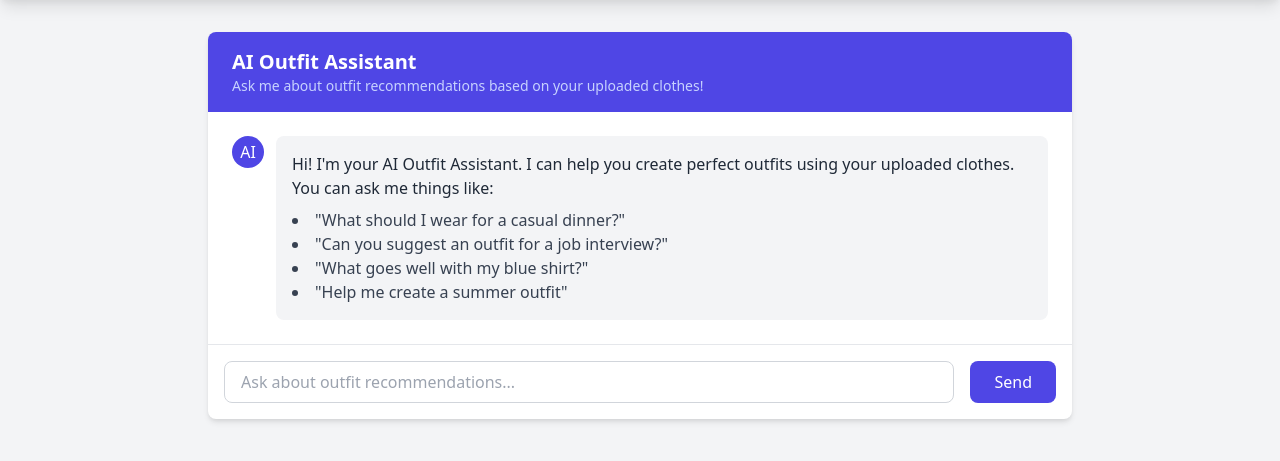
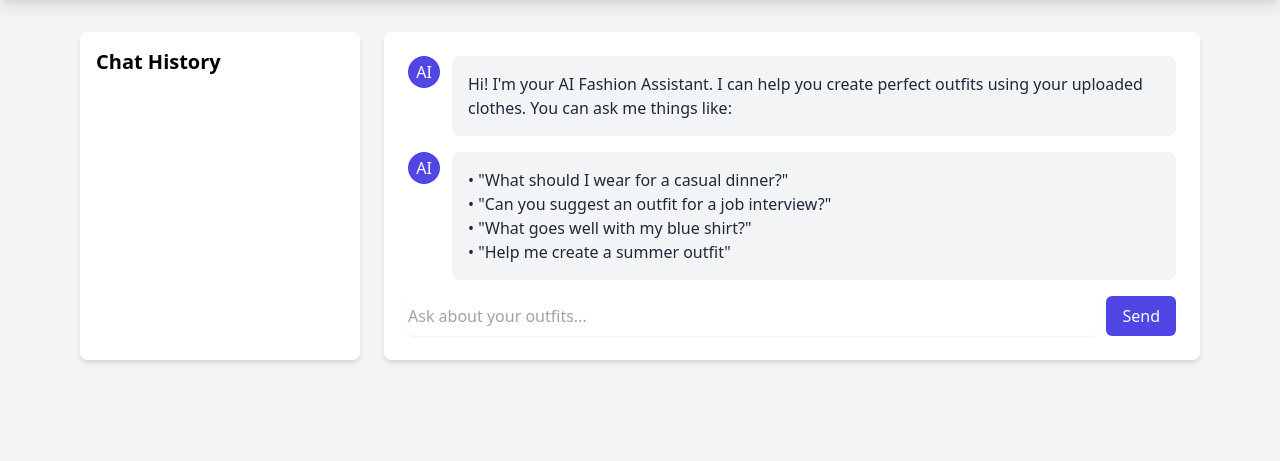
Before and after one commit to anushil7a/OutfitGenie, a Flask app: page /chat in a window 1280 px wide. Shown: the part 60-521 px from the top of the page. Run offline with Flask 3, Linux system fonts and the light colour scheme; the visitor is signed in with stand-in values (Sample User, id 1); data that the repository does not hold is empty; some libraries are stand-ins or nearby versions.

Commit message:
added chat history

```diff
--- a/app.py
+++ b/app.py
@@ -59,8 +59,10 @@ class User(UserMixin, db.Model):
     password_hash = db.Column(db.String(128))
     height = db.Column(db.Float)
     weight = db.Column(db.Float)
+    gender = db.Column(db.String(20))
     preferences = db.Column(db.JSON)
     outfits = db.relationship('Outfit', backref='user', lazy=True)
+    chats = db.relationship('Chat', backref='user', lazy=True)
 
     def set_password(self, password):
         self.password_hash = generate_password_hash(password)
@@ -78,6 +80,20 @@ class Outfit(db.Model):
     weather = db.Column(db.JSON)
     created_at = db.Column(db.DateTime, default=datetime.utcnow)
     rating = db.Column(db.Integer)
+
+class Chat(db.Model):
+    id = db.Column(db.Integer, primary_key=True)
+    user_id = db.Column(db.Integer, db.ForeignKey('user.id'), nullable=False)
+    messages = db.Column(db.JSON)  # List of messages with sender and text
+    created_at = db.Column(db.DateTime, default=datetime.utcnow)
+    updated_at = db.Column(db.DateTime, default=datetime.utcnow, onupdate=datetime.utcnow)
+
+    def to_dict(self):
+        return {
+            'id': self.id,
+            'preview': self.messages[0]['text'][:50] + '...' if self.messages else 'New Chat',
+            'timestamp': self.created_at.isoformat()
+        }
 
 @login_manager.user_loader
 def load_user(user_id):
@@ -260,6 +276,7 @@ def save_preferences():
     data = request.json
     current_user.height = data.get('height')
     current_user.weight = data.get('weight')
+    current_user.gender = data.get('gender')
 
     # Get selected styles
     styles = data.get('styles', [])
@@ -267,7 +284,8 @@ def save_preferences():
     # If there's a custom style, add it to the list and store it separately
     other_style = data.get('other_style')
     if other_style and other_style.strip():
-        styles.append('other')  # Add 'other' to the styles list
+        if 'other' not in styles:
+            styles.append('other')  # Add 'other' to the styles list if not already present
         current_user.preferences = {
             'styles': styles,
             'custom_style': other_style.strip()
@@ -380,11 +398,30 @@ def generate_outfit_recommendations(occasion, weather, user_preferences):
 def chat():
     return render_template('chat.html')
 
+@app.route('/chat-history')
+@login_required
+def get_chat_history():
+    chats = Chat.query.filter_by(user_id=current_user.id).order_by(Chat.updated_at.desc()).all()
+    return jsonify({
+        'chats': [chat.to_dict() for chat in chats]
+    })
+
+@app.route('/chat/<int:chat_id>')
+@login_required
+def get_chat(chat_id):
+    chat = Chat.query.get_or_404(chat_id)
+    if chat.user_id != current_user.id:
+        return jsonify({'error': 'Unauthorized'}), 403
+    return jsonify({
+        'messages': chat.messages
+    })
+
 @app.route('/chat', methods=['POST'])
 @login_required
 def chat_message():
     data = request.json
     message = data.get('message', '').strip()
+    chat_id = data.get('chat_id')  # Get chat_id from request if it exists
 
     if not message:
         return jsonify({'error': 'Message is required'}), 400
@@ -421,8 +458,7 @@ Format your response as JSON with two fields:
 
 Response:"""
 
-        print("Sending request to OpenAI...")
-        # Get AI response using the new client
+        # Get AI response
         response = client.chat.completions.create(
             model="gpt-3.5-turbo",
             messages=[
@@ -433,11 +469,31 @@ Response:"""
         )
 
         ai_response = response.choices[0].message.content
-        print("Received response from OpenAI")
 
         try:
             # Try to parse the response as JSON
             response_data = json.loads(ai_response)
+
+            # Get or create chat
+            if chat_id:
+                chat = Chat.query.get(chat_id)
+                if not chat or chat.user_id != current_user.id:
+                    chat = Chat(user_id=current_user.id, messages=[])
+            else:
+                chat = Chat(user_id=current_user.id, messages=[])
+
+            # Add new messages
+            chat.messages.extend([
+                {'sender': 'You', 'text': message},
+                {'sender': 'AI', 'text': response_data['response']}
+            ])
+
+            db.session.add(chat)
+            db.session.commit()
+
+            # Add chat_id to response
+            response_data['chat_id'] = chat.id
+
             return jsonify(response_data)
         except json.JSONDecodeError:
             # If parsing fails, return the raw response
--- a/static/js/chat.js
+++ b/static/js/chat.js
@@ -1,101 +1,25 @@
-document.addEventListener('DOMContentLoaded', function() {
+document.addEventListener('DOMContentLoaded', () => {
     const chatForm = document.getElementById('chat-form');
     const messageInput = document.getElementById('message-input');
     const chatMessages = document.getElementById('chat-messages');
-    const csrfToken = document.querySelector('meta[name="csrf-token"]').getAttribute('content');
+    const chatHistory = document.getElementById('chat-history');
+    let currentChatId = null;
 
-    // Scroll to bottom of chat
-    function scrollToBottom() {
-        chatMessages.scrollTop = chatMessages.scrollHeight;
-    }
+    // Add welcome message
+    addMessage('AI', 'Hi! I\'m your AI Fashion Assistant. I can help you create perfect outfits using your uploaded clothes. You can ask me things like:', true);
+    addMessage('AI', '• "What should I wear for a casual dinner?"\n• "Can you suggest an outfit for a job interview?"\n• "What goes well with my blue shirt?"\n• "Help me create a summer outfit"', true);
 
-    // Add message to chat
-    function addMessage(message, isUser = true) {
-        const messageDiv = document.createElement('div');
-        messageDiv.className = 'flex items-start space-x-3';
-
-        const avatarDiv = document.createElement('div');
-        avatarDiv.className = 'flex-shrink-0';
-
-        const avatar = document.createElement('div');
-        avatar.className = isUser ? 'w-8 h-8 rounded-full bg-gray-600 flex items-center justify-center text-white' : 'w-8 h-8 rounded-full bg-indigo-600 flex items-center justify-center text-white';
-        avatar.textContent = isUser ? 'You' : 'AI';
-
-        const contentDiv = document.createElement('div');
-        contentDiv.className = 'flex-1 bg-gray-100 rounded-lg p-4';
-
-        const messageText = document.createElement('p');
-        messageText.className = 'text-gray-800';
-        messageText.textContent = message;
-
-        avatarDiv.appendChild(avatar);
-        contentDiv.appendChild(messageText);
-        messageDiv.appendChild(avatarDiv);
-        messageDiv.appendChild(contentDiv);
-
-        chatMessages.appendChild(messageDiv);
-        scrollToBottom();
-    }
-
-    // Add AI response with images
-    function addAIResponse(response, imageUrls = []) {
-        const messageDiv = document.createElement('div');
-        messageDiv.className = 'flex items-start space-x-3';
-
-        const avatarDiv = document.createElement('div');
-        avatarDiv.className = 'flex-shrink-0';
-
-        const avatar = document.createElement('div');
-        avatar.className = 'w-8 h-8 rounded-full bg-indigo-600 flex items-center justify-center text-white';
-        avatar.textContent = 'AI';
-
-        const contentDiv = document.createElement('div');
-        contentDiv.className = 'flex-1 bg-gray-100 rounded-lg p-4';
-
-        const messageText = document.createElement('p');
-        messageText.className = 'text-gray-800';
-        messageText.textContent = response;
-
-        avatarDiv.appendChild(avatar);
-        contentDiv.appendChild(messageText);
-
-        // Add images if available
-        if (imageUrls && imageUrls.length > 0) {
-            const imageGrid = document.createElement('div');
-            imageGrid.className = 'mt-4 grid grid-cols-2 gap-4';
-
-            imageUrls.forEach(url => {
-                const imgContainer = document.createElement('div');
-                imgContainer.className = 'relative';
-
-                const img = document.createElement('img');
-                img.src = url;
-                img.alt = 'Recommended outfit';
-                img.className = 'w-full h-48 object-cover rounded-lg';
-
-                imgContainer.appendChild(img);
-                imageGrid.appendChild(imgContainer);
-            });
-
-            contentDiv.appendChild(imageGrid);
-        }
-
-        messageDiv.appendChild(avatarDiv);
-        messageDiv.appendChild(contentDiv);
-
-        chatMessages.appendChild(messageDiv);
-        scrollToBottom();
-    }
+    // Load chat history
+    loadChatHistory();
 
     // Handle form submission
-    chatForm.addEventListener('submit', async function(e) {
+    chatForm.addEventListener('submit', async (e) => {
         e.preventDefault();
-
         const message = messageInput.value.trim();
         if (!message) return;
 
         // Add user message to chat
-        addMessage(message);
+        addMessage('You', message);
         messageInput.value = '';
 
         try {
@@ -103,25 +27,114 @@ document.addEventListener('DOMContentLoaded', function() {
                 method: 'POST',
                 headers: {
                     'Content-Type': 'application/json',
-                    'X-CSRFToken': csrfToken
+                    'X-CSRFToken': document.querySelector('meta[name="csrf-token"]').content
                 },
-                body: JSON.stringify({ message })
+                body: JSON.stringify({
+                    message,
+                    chat_id: currentChatId  // Include current chat ID if it exists
+                })
             });
 
             const data = await response.json();
 
             if (response.ok) {
-                // Add AI response with images
-                addAIResponse(data.response, data.image_urls);
+                // Update current chat ID
+                currentChatId = data.chat_id;
+
+                // Add AI response to chat
+                addMessage('AI', data.response, true);
+
+                // If there are recommended images, display them
+                if (data.image_urls && data.image_urls.length > 0) {
+                    const imageContainer = document.createElement('div');
+                    imageContainer.className = 'mt-4 grid grid-cols-2 gap-4';
+                    data.image_urls.forEach(url => {
+                        const img = document.createElement('img');
+                        img.src = url;
+                        img.className = 'w-full h-48 object-cover rounded-lg';
+                        imageContainer.appendChild(img);
+                    });
+                    chatMessages.appendChild(imageContainer);
+                }
+
+                // Update chat history
+                loadChatHistory();
             } else {
-                addMessage('Sorry, I encountered an error. Please try again.', false);
+                addMessage('AI', 'Sorry, I encountered an error. Please try again.', true);
             }
         } catch (error) {
             console.error('Error:', error);
-            addMessage('Sorry, I encountered an error. Please try again.', false);
+            addMessage('AI', 'Sorry, I encountered an error. Please try again.', true);
         }
     });
 
-    // Initial scroll to bottom
-    scrollToBottom();
+    // Function to add a message to the chat
+    function addMessage(sender, text, isAI = false) {
+        const messageDiv = document.createElement('div');
+        messageDiv.className = 'flex items-start space-x-3';
+
+        const avatar = document.createElement('div');
+        avatar.className = 'flex-shrink-0';
+        avatar.innerHTML = `
+            <div class="w-8 h-8 rounded-full ${isAI ? 'bg-indigo-600' : 'bg-gray-600'} flex items-center justify-center text-white">
+                ${isAI ? 'AI' : 'You'}
+            </div>
+        `;
+
+        const content = document.createElement('div');
+        content.className = 'flex-1 bg-gray-100 rounded-lg p-4';
+        content.innerHTML = `<p class="text-gray-800 whitespace-pre-line">${text}</p>`;
+
+        messageDiv.appendChild(avatar);
+        messageDiv.appendChild(content);
+        chatMessages.appendChild(messageDiv);
+
+        // Scroll to bottom
+        chatMessages.scrollTop = chatMessages.scrollHeight;
+    }
+
+    // Function to load chat history
+    async function loadChatHistory() {
+        try {
+            const response = await fetch('/chat-history');
+            const data = await response.json();
+
+            chatHistory.innerHTML = '';
+            data.chats.forEach(chat => {
+                const chatItem = document.createElement('div');
+                chatItem.className = `p-3 rounded-lg hover:bg-gray-100 cursor-pointer ${chat.id === currentChatId ? 'bg-gray-100' : ''}`;
+                chatItem.innerHTML = `
+                    <div class="text-sm font-medium text-gray-900">${chat.preview}</div>
+                    <div class="text-xs text-gray-500">${new Date(chat.timestamp).toLocaleString()}</div>
+                `;
+                chatItem.addEventListener('click', () => loadChat(chat.id));
+                chatHistory.appendChild(chatItem);
+            });
+        } catch (error) {
+            console.error('Error loading chat history:', error);
+        }
+    }
+
+    // Function to load a specific chat
+    async function loadChat(chatId) {
+        try {
+            const response = await fetch(`/chat/${chatId}`);
+            const data = await response.json();
+
+            // Clear current chat
+            chatMessages.innerHTML = '';
+
+            // Add messages from the loaded chat
+            data.messages.forEach(message => {
+                addMessage(message.sender, message.text, message.sender === 'AI');
+            });
+
+            currentChatId = chatId;
+
+            // Update chat history to highlight current chat
+            loadChatHistory();
+        } catch (error) {
+            console.error('Error loading chat:', error);
+        }
+    }
 });
--- a/templates/chat.html
+++ b/templates/chat.html
@@ -4,7 +4,7 @@
     <meta charset="UTF-8">
     <meta name="viewport" content="width=device-width, initial-scale=1.0">
     <meta name="csrf-token" content="{{ csrf_token() }}">
-    <title>AI Outfit Chat - AI Outfit Finder</title>
+    <title>AI Fashion Assistant - Chat</title>
     <link href="https://cdn.jsdelivr.net/npm/tailwindcss@2.2.19/dist/tailwind.min.css" rel="stylesheet">
     <link rel="stylesheet" href="{{ url_for('static', filename='css/style.css') }}">
 </head>
@@ -28,44 +28,30 @@
         </div>
     </nav>
 
-    <main class="max-w-4xl mx-auto px-4 py-8">
-        <div class="bg-white rounded-lg shadow-md overflow-hidden">
-            <!-- Chat Header -->
-            <div class="bg-indigo-600 text-white px-6 py-4">
-                <h2 class="text-xl font-semibold">AI Outfit Assistant</h2>
-                <p class="text-sm text-indigo-200">Ask me about outfit recommendations based on your uploaded clothes!</p>
-            </div>
-
-            <!-- Chat Messages -->
-            <div id="chat-messages" class="h-[600px] overflow-y-auto p-6 space-y-4">
-                <!-- Welcome Message -->
-                <div class="flex items-start space-x-3">
-                    <div class="flex-shrink-0">
-                        <div class="w-8 h-8 rounded-full bg-indigo-600 flex items-center justify-center text-white">
-                            AI
-                        </div>
-                    </div>
-                    <div class="flex-1 bg-gray-100 rounded-lg p-4">
-                        <p class="text-gray-800">Hi! I'm your AI Outfit Assistant. I can help you create perfect outfits using your uploaded clothes. You can ask me things like:</p>
-                        <ul class="list-disc list-inside mt-2 text-gray-700">
-                            <li>"What should I wear for a casual dinner?"</li>
-                            <li>"Can you suggest an outfit for a job interview?"</li>
-                            <li>"What goes well with my blue shirt?"</li>
-                            <li>"Help me create a summer outfit"</li>
-                        </ul>
-                    </div>
+    <main class="max-w-6xl mx-auto px-4 py-8">
+        <div class="flex gap-6">
+            <!-- Chat History Sidebar -->
+            <div class="w-1/4 bg-white rounded-lg shadow-md p-4">
+                <h2 class="text-xl font-bold mb-4">Chat History</h2>
+                <div id="chat-history" class="space-y-2">
+                    <!-- Chat history items will be added here -->
                 </div>
             </div>
 
-            <!-- Chat Input -->
-            <form id="chat-form" class="border-t border-gray-200 p-4">
-                <div class="flex space-x-4">
-                    <input type="text" id="message-input" class="flex-1 rounded-lg border border-gray-300 px-4 py-2 focus:outline-none focus:ring-2 focus:ring-indigo-500" placeholder="Ask about outfit recommendations...">
-                    <button type="submit" class="bg-indigo-600 text-white px-6 py-2 rounded-lg hover:bg-indigo-700 focus:outline-none focus:ring-2 focus:ring-indigo-500">
+            <!-- Main Chat Area -->
+            <div class="flex-1 bg-white rounded-lg shadow-md p-6">
+                <div id="chat-messages" class="space-y-4 mb-4 h-[500px] overflow-y-auto">
+                    <!-- Messages will be added here -->
+                </div>
+                <form id="chat-form" class="flex gap-2">
+                    <input type="text" id="message-input" placeholder="Ask about your outfits..."
+                           class="flex-1 rounded-md border-gray-300 shadow-sm focus:border-indigo-500 focus:ring-indigo-500">
+                    <button type="submit"
+                            class="px-4 py-2 bg-indigo-600 text-white rounded-md hover:bg-indigo-700 focus:outline-none focus:ring-2 focus:ring-offset-2 focus:ring-indigo-500">
                         Send
                     </button>
-                </div>
-            </form>
+                </form>
+            </div>
         </div>
     </main>
 
```
Also changed, not shown: migrations/versions/a22f9cddb9c5_add_gender_field_to_user_model.py (added, +55 -0 lines), static/js/main.js (+27 -2 lines), templates/index.html (+52 -7 lines).
